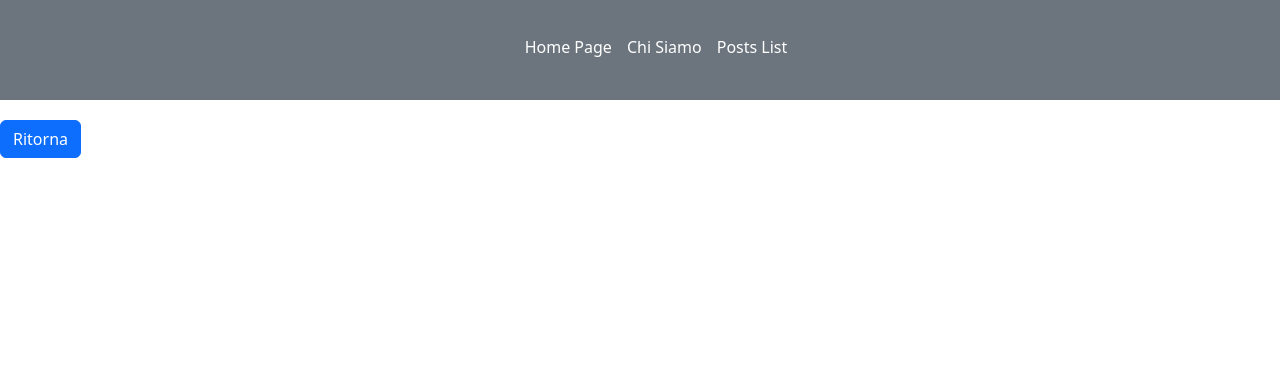
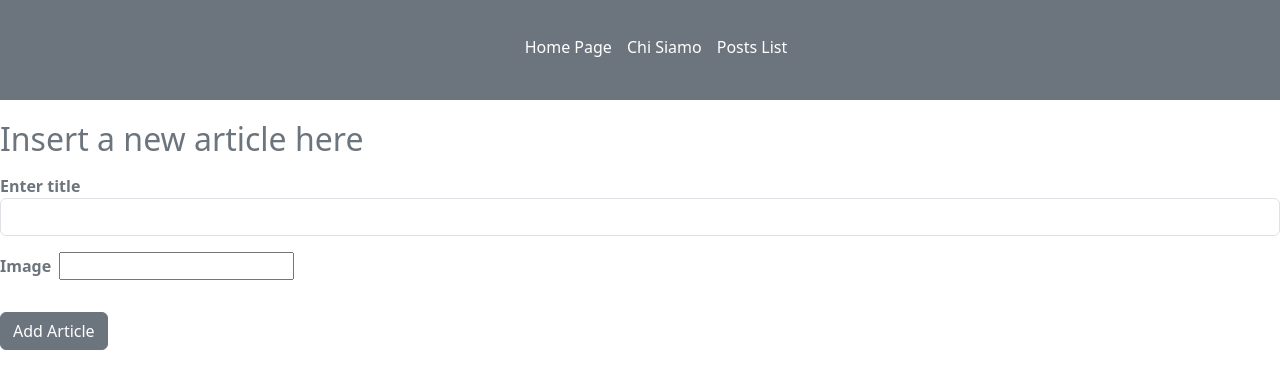
Before and after one commit to veronicamagnanimi/react-router, a React (Vite) app: page /posts/create in a window 1280 px wide. Shown: the top 388 px of the page. Built offline with nearby package versions, Linux system fonts and the light colour scheme; no server answers.

Commit message:
feat: division into pages

```diff
--- a/src/App.jsx
+++ b/src/App.jsx
@@ -5,6 +5,7 @@ import ChiSiamo from "./component/ChiSiamo";
 import PostPage from "./component/pages/posts/PostPage";
 import DashBoardPage from "./component/pages/DashBoardPage";
 import ShowPage from "./component/pages/posts/ShowPage";
+import CreatePage from "./component/pages/posts/CreatePage";
 
 function App() {
   return (
@@ -16,6 +17,7 @@ function App() {
           <Route path="/ChiSiamo" element={<ChiSiamo />} />
           <Route path="/posts">
           <Route index element={<PostPage />} />
+          <Route path="create" element={<CreatePage />} />
           <Route path=":id" element={<ShowPage />} />
           </Route>
 
--- a/src/component/AppPost.jsx
+++ b/src/component/AppPost.jsx
@@ -12,7 +12,6 @@ const AppPost = ({post}) => {
         <div>
         <Link className="btn btn-success" to={`/pizzas/${post.id}`}>Dettagli</Link>
         </div>
-
         </div>
     )
 }
--- /dev/null
+++ b/src/component/pages/posts/CreatePage.jsx
@@ -0,0 +1,77 @@
+import { useState } from "react";
+import axios from "axios";
+import { useNavigate } from "react-router-dom";
+
+const apiUrl = import.meta.env.VITE_API_URL;
+const initialForm = {
+  name: "",
+  image: "",
+};
+
+const CreatePage = () => {
+  const [formData, setFormData] = useState(initialForm);
+
+  const navigate = useNavigate();
+
+  //FUNZIONE INPUT
+  const handleInputChange = (event) => {
+    const keyToChange = event.target.name;
+    const newValue = event.target.value;
+
+    setFormData((prevData) => ({
+      ...prevData,
+      [keyToChange]: newValue,
+    }));
+  };
+
+  //SUBMIT
+  const handleFormSubmit = (event) => {
+    event.preventDefault();
+    console.log("submit", formData);
+
+    axios.post(`${apiUrl}/posts`, formData).then((resp) => {
+      navigate("/posts");
+    });
+  };
+
+  return (
+    <>
+      {/*Title*/}
+      <h2 className="text-secondary mb-3">Insert a new article here</h2>
+      <form action="" onSubmit={handleFormSubmit}>
+        <div className="mb-3">
+          <label htmlFor="title" className="text-secondary">
+            <strong>Enter title</strong>
+          </label>
+          <input
+            className="form-control"
+            id="title"
+            type="text"
+            name="title"
+            value={formData.title}
+            onChange={handleInputChange}
+          />
+        </div>
+
+        {/*Image*/}
+        <div className="mb-3">
+          <label htmlFor="image" className="text-secondary fw-bold me-2">
+            Image
+          </label>
+          <input
+            id="image"
+            type="text"
+            name="image"
+            value={formData.image}
+            onChange={handleInputChange}
+          />
+        </div>
+        <button type="submit" className="btn btn-secondary mt-3">
+          Add Article
+        </button>
+      </form>
+    </>
+  );
+};
+
+export default CreatePage;
--- a/src/component/pages/posts/PostPage.jsx
+++ b/src/component/pages/posts/PostPage.jsx
@@ -4,14 +4,11 @@ import AppPost from "../../AppPost";
 import { Link } from "react-router-dom";
 const apiUrl = import.meta.env.VITE_API_URL;
 
-
 const PostPage = () => {
-
   const [activeArticles, setActiveArticles] = useState([]);
   const [tags, setTags] = useState([]);
   const [filter, setFilter] = useState("all");
 
-      //USE EFFECT TAG
 
   //USE EFFECT
   useEffect(() => {
@@ -22,25 +19,23 @@ const PostPage = () => {
     getTags();
   }, [filter]);
 
-
-        //post axios
+  //AXIOS
   const getPosts = () => {
     axios.get(`${apiUrl}/bacheca`).then((resp) => {
       console.log("Dati ricevuti", resp);
-      setActiveArticles(resp.data.posts)
-    })
-  }
+      setActiveArticles(resp.data.posts);
+    });
+  };
 
-
-    //funzione per selezionare i tag
+  //SELECT TAG
   const getTags = () => {
     axios.get(`${apiUrl}/tags`).then((resp) => {
       console.log("Tag", resp);
       setTags(resp.data.tags);
-        })
-      }
+    });
+  };
 
-    //funzione delete
+  //FUNZIONE DELETE
   const handleDelete = (idDaCancellare) => {
     axios.delete(`${apiUrl}/posts/${idDaCancellare}`).then((resp) => {
       const newArray = activeArticles.filter(
@@ -50,15 +45,25 @@ const PostPage = () => {
     });
   };
 
-
   return (
     <>
       <div className="container">
         <section>
-            <select name="tag" id="" value={filter} onChange={(event) => setFilter(event.target.value)}>
+          <select
+            name="tag"
+            id=""
+            value={filter}
+            onChange={(event) => setFilter(event.target.value)}
+          >
             <option value="all">All tags</option>
-              {tags.map((curTag, index) => <option key={index} value={curTag}>{curTag}</option>)}
+            {tags.map((curTag, index) => (
+              <option key={index} value={curTag}>
+                {curTag}
+              </option>
+            ))}
           </select>
+        </section>
+        <section>
           <Link className="btn btn-primary" to="/posts/create">
             Aggiungi un nuovo post
           </Link>
@@ -67,25 +72,25 @@ const PostPage = () => {
         {activeArticles.length > 0 ? (
           <div className="display">
             <div className="card">
-              {activeArticles.map((curItem) => (<div key={curItem.id}>
-                <AppPost post = {curItem}/>
-                <button onClick={() => handleDelete(curItem.id)} className='btn btn-outline-secondary m-3'>Delete</button>
+              {activeArticles.map((curItem) => (
+                <div key={curItem.id}>
+                  <AppPost post={curItem} />
+                  <button
+                    onClick={() => handleDelete(curItem.id)}
+                    className="btn btn-outline-secondary m-3"
+                  >
+                    Delete
+                  </button>
                 </div>
               ))}
             </div>
           </div>
-
         ) : (
           <p className="text-secondary">There are currently no articles</p>
         )}
-
       </div>
-
-
-
-
     </>
-  )
-}
+  );
+};
 
 export default PostPage;
```
Also changed, not shown: src/component/pages/PostsLists.jsx (deleted, +0 -136 lines), src/component/pages/posts/ShowPage.jsx (+3 -9 lines). Lines whose indentation alone changed are shown as unchanged.
